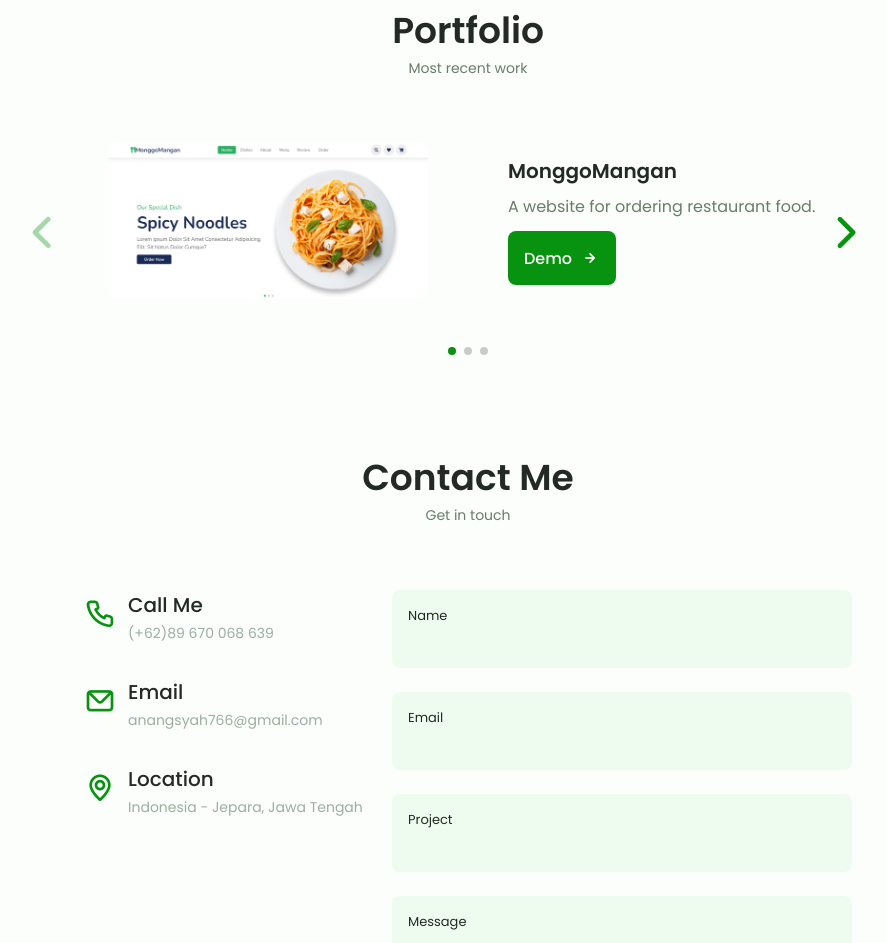
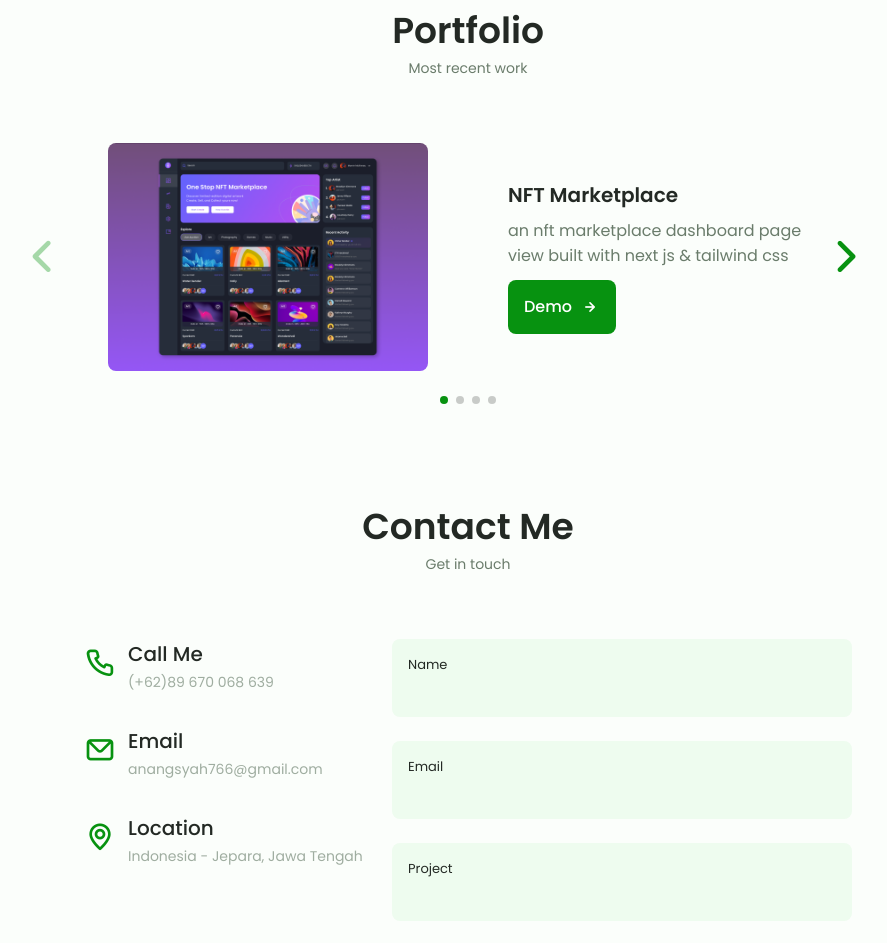
Before and after one commit to Anang20/My_Protfolio, a plain HTML site: page index.html in a window 1280 px wide. Shown: the part 3174-4117 px from the top of the page, without its empty margins (172-1059 px from the left). Drawn offline with nearby package versions, Linux system fonts and the light colour scheme.

Commit message:
chore: add portfolio

```diff
--- a/index.html
+++ b/index.html
@@ -493,6 +493,20 @@
                     <div class="swiper-wrapper">
                         <!--==================== PORTFOLIO 1 ====================-->
                         <div class="portfolio__content grid swiper-slide">
+                            <img src="assets/img/NFT Marketplace.png" alt="" class="portfolio__img">
+
+                            <div class="portfolio__data">
+                                <h1 class="portfolio__title">NFT Marketplace</h1>
+                                <p class="portfolio__description">an nft marketplace dashboard page view built with next js & tailwind css</p>
+                                <a href="https://nft-marketplace-anang20.vercel.app/" class="button button-flex button-small portfolio__button">
+                                    Demo
+                                    <i class="uil uil-arrow-right button__icon"></i>
+                                </a>
+                            </div>
+                        </div>
+
+                        <!--==================== PORTFOLIO 2 ====================-->
+                        <div class="portfolio__content grid swiper-slide">
                             <img src="assets/img/portfolio1.png" alt="" class="portfolio__img">
 
                             <div class="portfolio__data">
@@ -505,7 +519,7 @@
                             </div>
                         </div>
 
-                        <!--==================== PORTFOLIO 2 ====================-->
+                        <!--==================== PORTFOLIO 3 ====================-->
                         <div class="portfolio__content grid swiper-slide">
                             <img src="assets/img/portfolio2.png" alt="" class="portfolio__img">
 
@@ -519,7 +533,7 @@
                             </div>
                         </div>
 
-                        <!--==================== PORTFOLIO 3 ====================-->
+                        <!--==================== PORTFOLIO 4 ====================-->
                         <div class="portfolio__content grid swiper-slide">
                             <img src="assets/img/portfolio3.png" alt="" class="portfolio__img">
 
```
Also changed, not shown: assets/img/NFT Marketplace.png (added).
